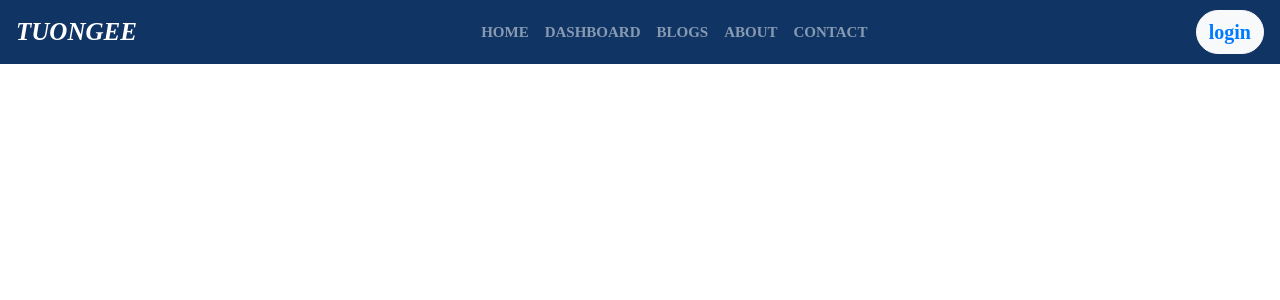
After one commit to annk1995/Tuongee, a Django app: page /navbar in a window 1280 px wide. The commit adds this page. Shown: the top 300 px of the page. Run offline with Django 3.2, Linux system fonts and the light colour scheme; some libraries are stand-ins or nearby versions.

Commit message:
landing page

```diff
--- /dev/null
+++ b/tubonge/templates/navbar.html
@@ -0,0 +1,75 @@
+{% load bootstrap4 %}
+{% load static %}
+<!DOCTYPE html>
+{% load static %}
+<html lang="en">
+
+<head>
+  <meta charset="utf-8">
+  <link rel="stylesheet" href="https://stackpath.bootstrapcdn.com/bootstrap/4.3.1/css/bootstrap.min.css">
+  <link rel="stylesheet" href="https://maxcdn.bootstrapcdn.com/font-awesome/4.7.0/css/font-awesome.min.css">
+  <script src="https://ajax.googleapis.com/ajax/libs/jquery/3.3.1/jquery.min.js"></script>
+  <script src="https://cdnjs.cloudflare.com/ajax/libs/popper.js/1.14.7/umd/popper.min.js"></script>
+  <script src="https://stackpath.bootstrapcdn.com/bootstrap/4.3.1/js/bootstrap.min.js"></script>
+
+  <style type="text/css">
+    .bs-example {
+      margin: 0px;
+
+    }
+
+    .navbar-brand {
+      font-size: 25px;
+      font-family: Petit Formal Script;
+      font-weight: 900;
+
+    }
+    a{
+
+        font-size: 15px;
+        font-family: Petit Formal Script;
+        font-weight: bold;
+
+
+    }
+
+
+  </style>
+</head>
+
+<body>
+
+
+
+  <div class="bs-example">
+    <nav class="navbar navbar-expand-md navbar-dark fixed-top" style="background:rgb(16, 53, 100);">
+      <a href="/" class="navbar-brand"><i>TUONGEE</i></a>
+      <button type="button" class="navbar-toggler" data-toggle="collapse" data-target="#navbarCollapse">
+        <span class="navbar-toggler-icon"></span>
+      </button>
+
+      <div class="collapse navbar-collapse justify-content-center" id="navbarCollapse" style="word-spacing: 20px;">
+
+
+        <div class="navbar-nav">
+
+            <a href="#" class="nav-item nav-link">HOME</a>
+            <a href="/doctorclick" class="nav-item nav-link">DASHBOARD</a>
+            <a href="/patientclick" class="nav-item nav-link">BLOGS</a>
+
+          <a href="/about" class="nav-item nav-link">ABOUT </a>
+          <a href="/contactus" class="nav-item nav-link">CONTACT </a>
+
+
+
+        </div>
+
+      </div>
+      <button type="button" class="btn btn-light" style="color:rgb(16, 53, 100) ; border-radius: 30px;"><a href="" style="font-size:20px ;">login</a></button>
+    </nav>
+  </div>
+
+
+</body>
+
+</html>
--- a/tubonge/urls.py
+++ b/tubonge/urls.py
@@ -2,5 +2,7 @@ from django.urls import path
 from . import views
 
 urlpatterns = [
+    path('navbar', views.nav, name='nav'),
     path('', views.index, name='index'),
+
 ]
--- a/tubonge/views.py
+++ b/tubonge/views.py
@@ -1,5 +1,8 @@
 from django.shortcuts import render
+from django.http import HttpResponse
 
 # Create your views here.
 def index(request):
     return render(request, 'index.html')
+def nav(request):
+    return render(request , 'navbar.html')
--- a/tuongee/settings.py
+++ b/tuongee/settings.py
@@ -38,6 +38,7 @@ INSTALLED_APPS = [
     'django.contrib.messages',
     'django.contrib.staticfiles',
     'tubonge',
+    'bootstrap4',
 ]
 
 MIDDLEWARE = [
```
Also changed, not shown: tubonge/templates/index.html (+53 -15 lines), static/css/navbar.css (added).
